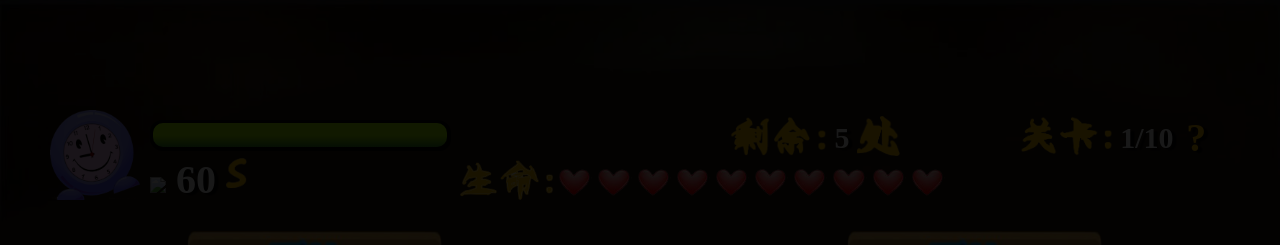
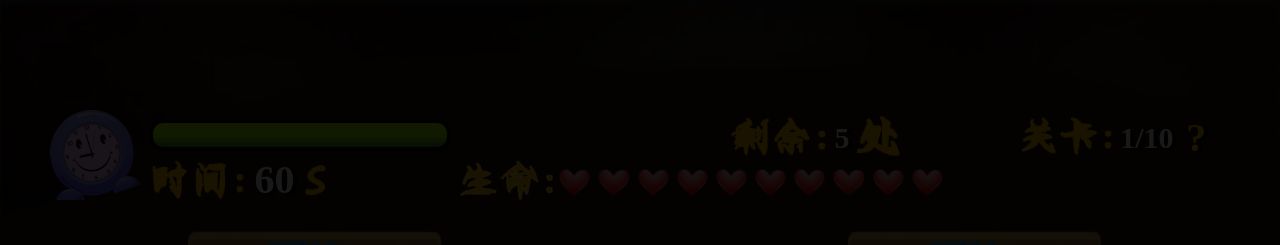
Before and after one commit to menglaoda/zhaocha, a plain HTML site: page index.html in a window 1280 px wide. Shown: the top 245 px of the page. Drawn offline with Linux system fonts and the light colour scheme.

Commit message:
修改图片格式

```diff
--- a/index.html
+++ b/index.html
@@ -14,7 +14,7 @@
 				<div class="jindutiao"></div>
 			</div>
 			<div class="timer">
-				<img src="img/time."" />
+				<img src="img/time.png" />
 				<span class="miao">60</span>
 				<img class="miaoimg" src="img/miao.png" />
 			</div>
```
